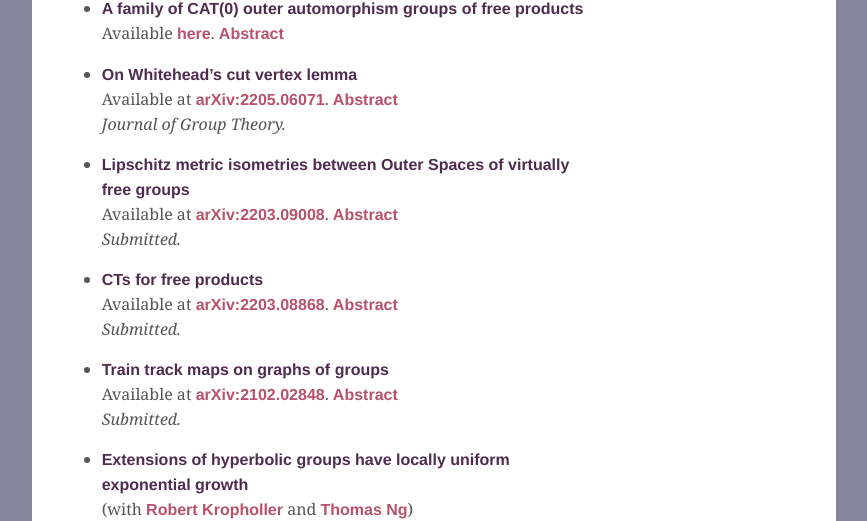
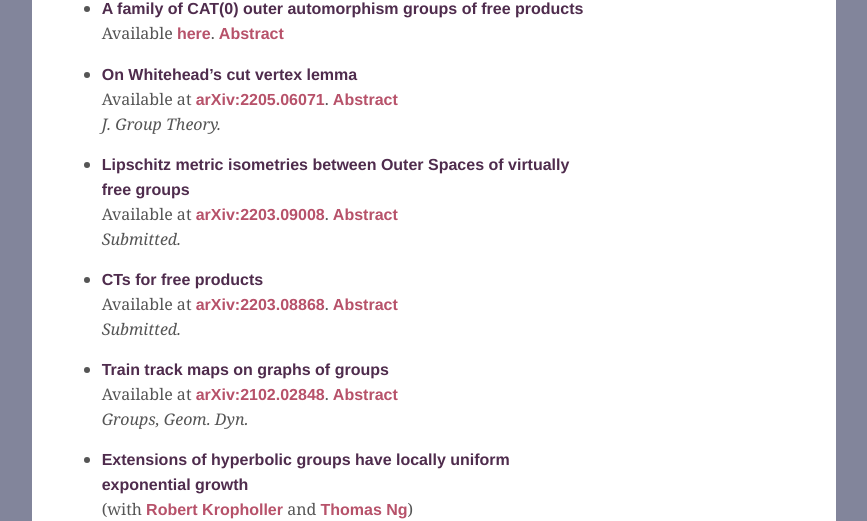
Before and after one commit to ryleelyman/Site, a Jekyll site: the page built from research.md, in a window 1280 px wide. Shown: the part 282-803 px from the top of the page, without its empty margins (206-1073 px from the left). Built offline with Jekyll 4.4.1, drawn with Linux system fonts in a browser that asks for light colours.

Commit message:
tweak Research.md

```diff
--- a/research.md
+++ b/research.md
@@ -30,7 +30,7 @@ of finite and cyclic groups.
 - **On Whitehead's cut vertex lemma**
 Available at [arXiv:2205.06071](https://arxiv.org/abs/2205.06071).
 <a onclick="displayabs('Whitehead')">Abstract</a>
-*Journal of Group Theory.*
+*J. Group Theory.*
 <div id="Whitehead" style="display: none">
 <blockquote>
 One version of Whitehead's famous cut vertex lemma says that if an element of a free group
@@ -90,7 +90,7 @@ whose outer class has finite order.
 - **Train track maps on graphs of groups**
 Available at [arXiv:2102.02848](https://arxiv.org/abs/2102.02848).
 <a onclick="displayabs('TrainTracks')">Abstract</a>
-*Submitted.*
+*Groups, Geom. Dyn.*
 <div id="TrainTracks" style="display: none">
 <blockquote>
 In this paper we develop the theory of train track maps on graphs of groups.
```
